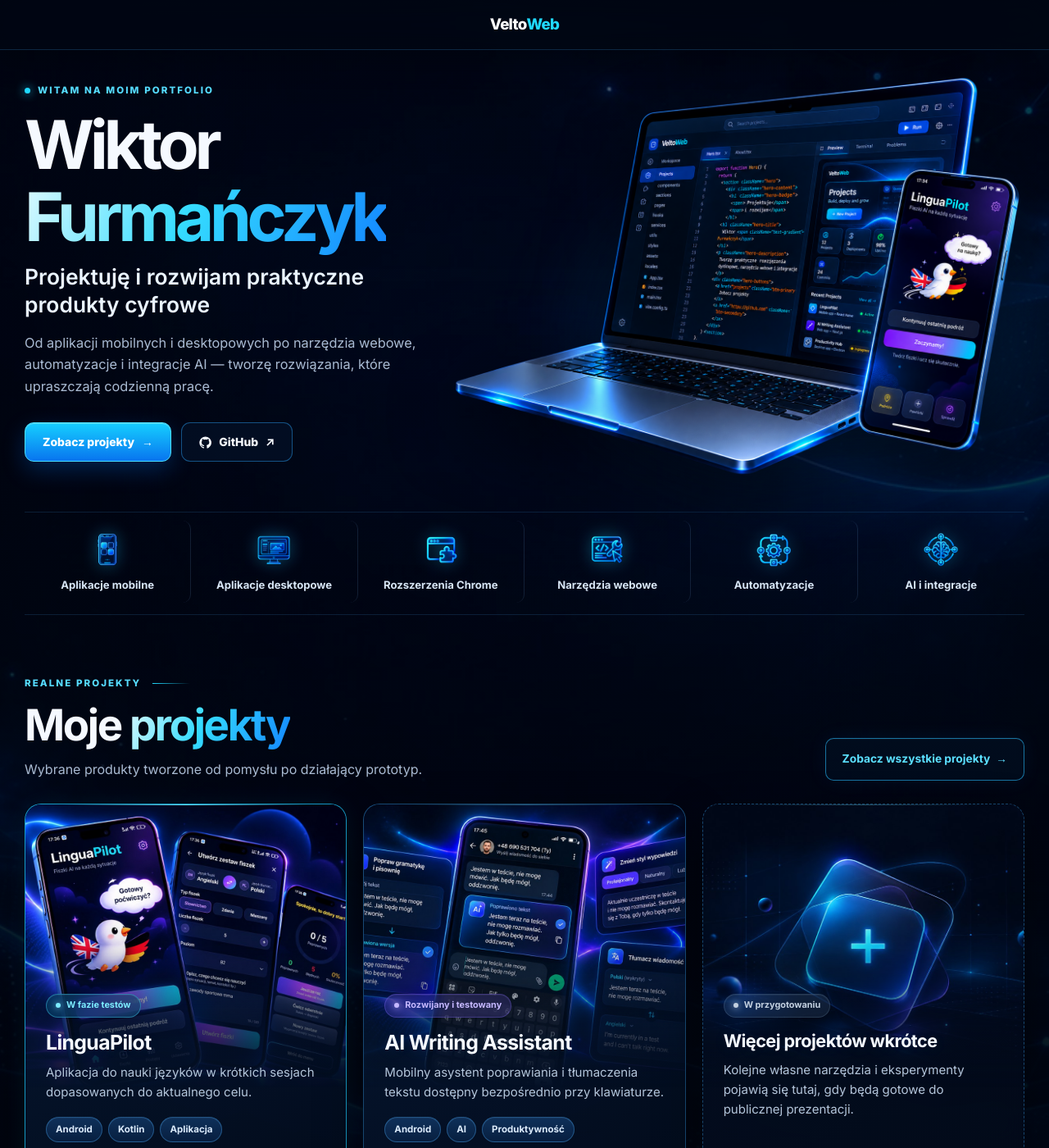
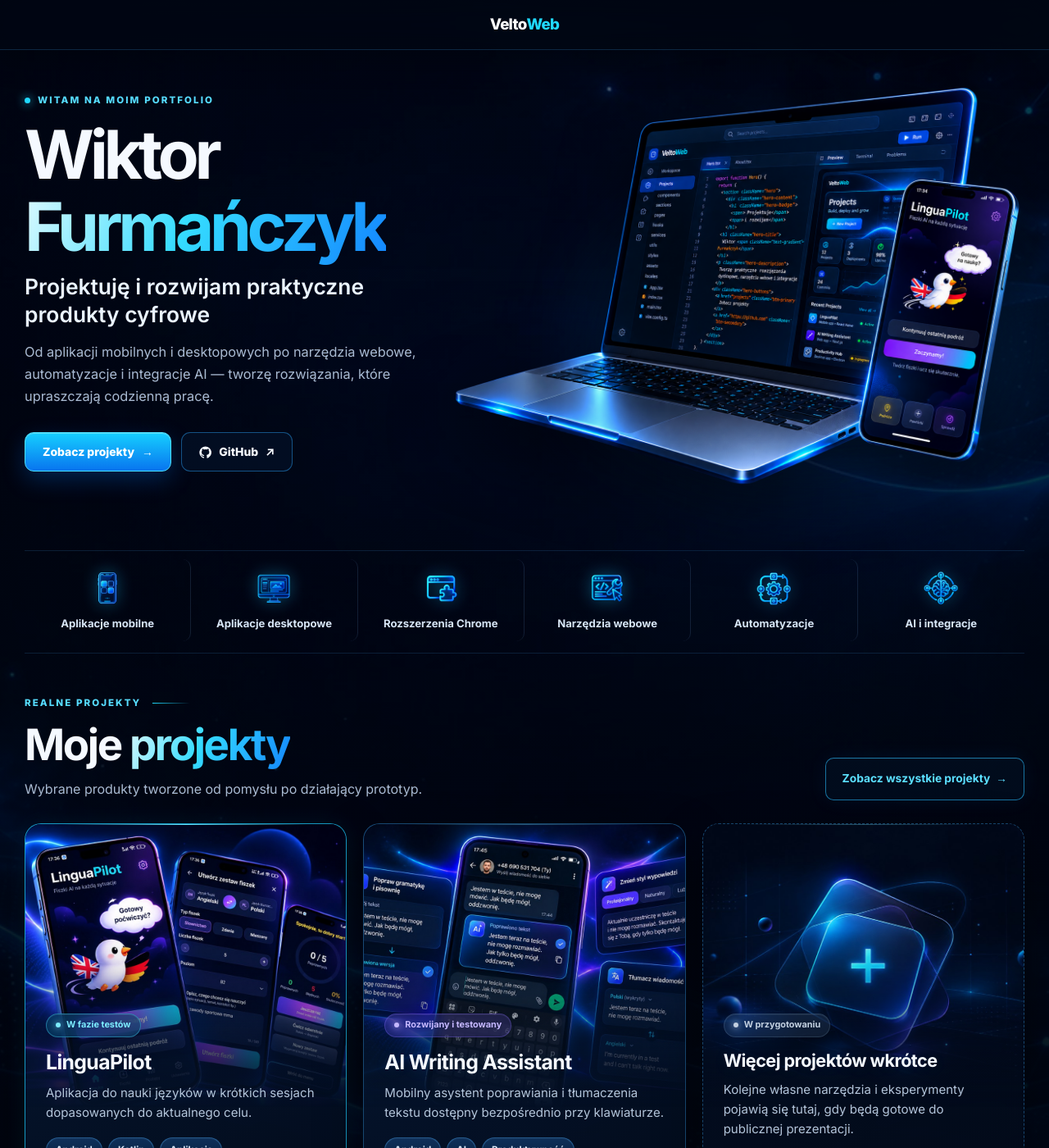
Before and after one commit to wiktor-furmanczyk/wiktor-furmanczyk.github.io, a Jekyll site: the page built from index.md, in a window 1280 px wide and 1400 px high. Shown: the whole window at 82% size. Built offline with Jekyll 4.4.1, drawn with Linux system fonts in a browser that asks for light colours.

Commit message:
fix: unify homepage section spacing across viewports

```diff
--- a/assets/css/style.scss
+++ b/assets/css/style.scss
@@ -71,6 +71,10 @@ h3 { margin: 0; font-size: 1.06rem; letter-spacing: -0.025em; }
 .brand:hover::after { transform: scaleX(1); }
 
 .page-content { min-height: 70vh; }
+.home-page .page-content { display: flex; flex-direction: column; gap: clamp(32px, 4vw, 56px); }
+.home-page .hero { padding-bottom: 0; }
+.home-page .expertise-strip { margin-bottom: 0; }
+.home-page .projects-section, .home-page .blog-section { padding-block: 0; }
 .eyebrow, .section-kicker { margin: 0 0 13px; color: #56dcff; font-size: 0.72rem; font-weight: 800; letter-spacing: .18em; text-transform: uppercase; }
 .eyebrow { display: flex; align-items: center; gap: 9px; }
 .eyebrow > span { width: 7px; height: 7px; background: var(--cyan); border-radius: 50%; box-shadow: 0 0 12px var(--cyan); }
@@ -100,7 +104,6 @@ h3 { margin: 0; font-size: 1.06rem; letter-spacing: -0.025em; }
 .expertise-strip div:last-child { border: 0; }
 .expertise-strip div::after { position: absolute; width: 34px; height: 2px; right: 0; bottom: 1px; left: 0; margin: auto; content: ""; background: var(--cyan); border-radius: 2px; box-shadow: 0 0 10px rgba(32,217,255,.5); opacity: 0; transform: scaleX(.4); transition: opacity .2s ease, transform .2s ease; }
 .expertise-strip img { width: 50px; height: 50px; object-fit: contain; filter: drop-shadow(0 0 10px rgba(25,196,255,.34)); transition: filter .2s ease, transform .2s ease; }
-.home-page .expertise-strip { margin-bottom: 18px; }
 .expertise-strip div:hover { color: #fff; background: linear-gradient(180deg, rgba(12,63,111,.14), transparent); }
 .expertise-strip div:hover::after { opacity: 1; transform: scaleX(1); }
 .expertise-strip div:hover img { filter: drop-shadow(0 0 16px rgba(25,214,255,.62)); transform: translateY(-3px) scale(1.06); }
```
